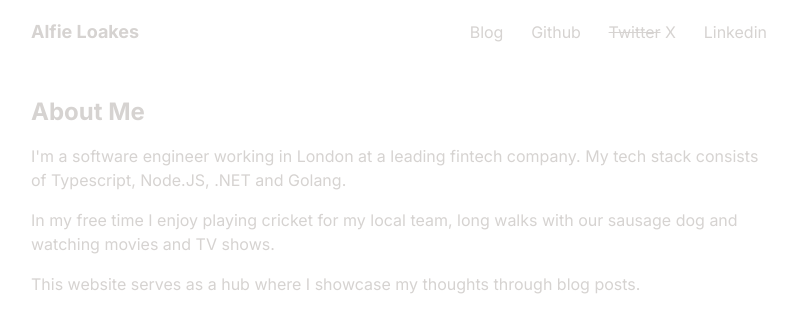
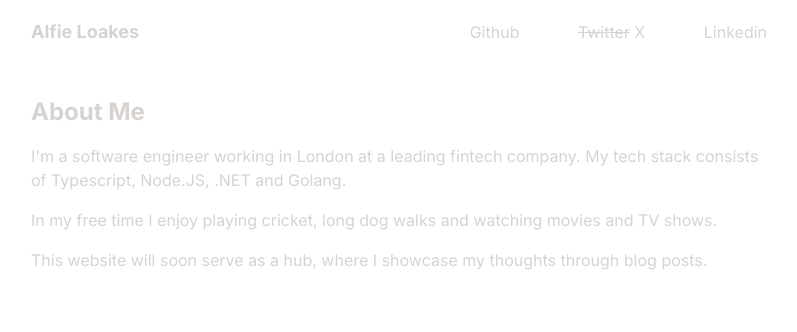
Before and after one commit to alfieloakes/alfieloakes.com, a Next.js app: page / in a window 1280 px wide. Shown: the top 332 px of the page, without its empty margins (241-1038 px from the left). Built offline with nearby package versions, Linux system fonts and the light colour scheme.

Commit message:
update wording

```diff
--- a/app/components/About.tsx
+++ b/app/components/About.tsx
@@ -7,8 +7,8 @@ export default function About() {
         <div className="col-span-12">
           <p className="text-lg sm:text-2xl font-bold mb-4">About Me</p>
           <p className="mb-4">I&apos;m a software engineer working in London at a leading fintech company. My tech stack consists of Typescript, Node.JS, .NET and Golang.</p>
-          <p className="mb-4">In my free time I enjoy playing cricket for my local team, long walks with our sausage dog and watching movies and TV shows.</p>
-          <p className="mb-4">This website serves as a hub where I showcase my thoughts through blog posts.</p>
+          <p className="mb-4">In my free time I enjoy playing cricket, long dog walks and watching movies and TV shows.</p>
+          <p className="mb-4">This website will soon serve as a hub, where I showcase my thoughts through blog posts.</p>
         </div>
       </div>
     </div>
--- a/app/components/NavBar.tsx
+++ b/app/components/NavBar.tsx
@@ -10,7 +10,7 @@ export default function NavBar() {
         <a className="col-span-3 md:col-span-7 text-lg sm:text-1xl font-bold flex items-center" href="/">Alfie Loakes</a>
 
         <div className="hidden md:flex md:col-span-5 items-center place-content-between">
-          <a href="/">Blog</a>
+          {/* <a href="/">Blog</a> */}
           <a href="https://github.com/alfieloakes" target="_blank" rel="noreferrer">Github</a>
           <a href="https://twitter.com/alfieloakes" target="_blank" rel="noreferrer">
             <s>Twitter</s>
@@ -34,7 +34,7 @@ export default function NavBar() {
 
       {mobileNav && (
       <div className="md:hidden flex flex-col flex-stretch text-center content-center gap-y-1">
-        <a className="grow rounded-md bg-stone-800 h-10 leading-10" href="/">Blog</a>
+        {/* <a className="grow rounded-md bg-stone-800 h-10 leading-10" href="/">Blog</a> */}
         <a className="grow rounded-md bg-stone-800 h-10 leading-10" href="https://github.com/alfieloakes" target="_blank" rel="noreferrer">Github</a>
         <a className="grow rounded-md bg-stone-800 h-10 leading-10" href="https://twitter.com/alfieloakes" target="_blank" rel="noreferrer">
           <s>Twitter</s>
```
